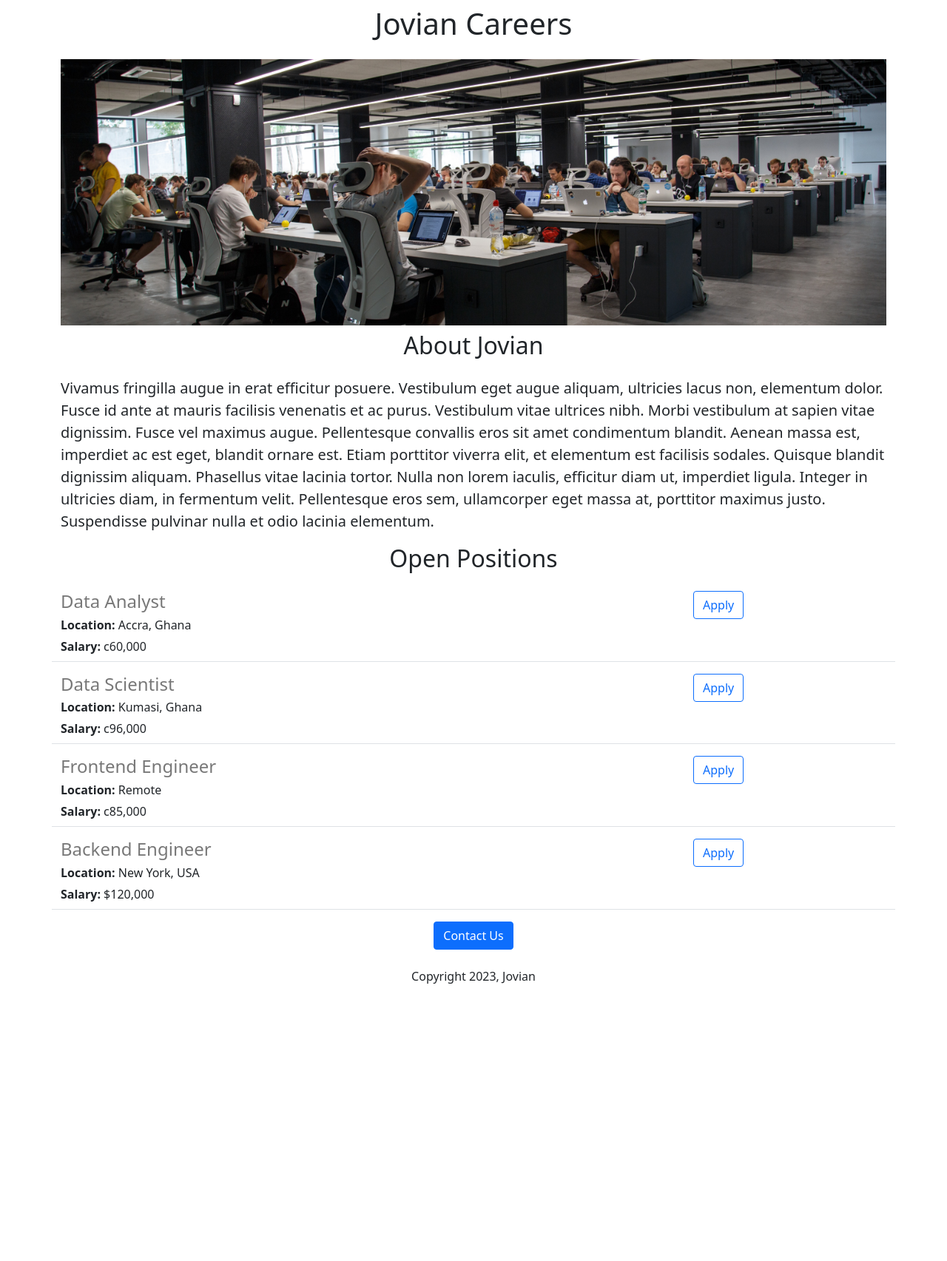
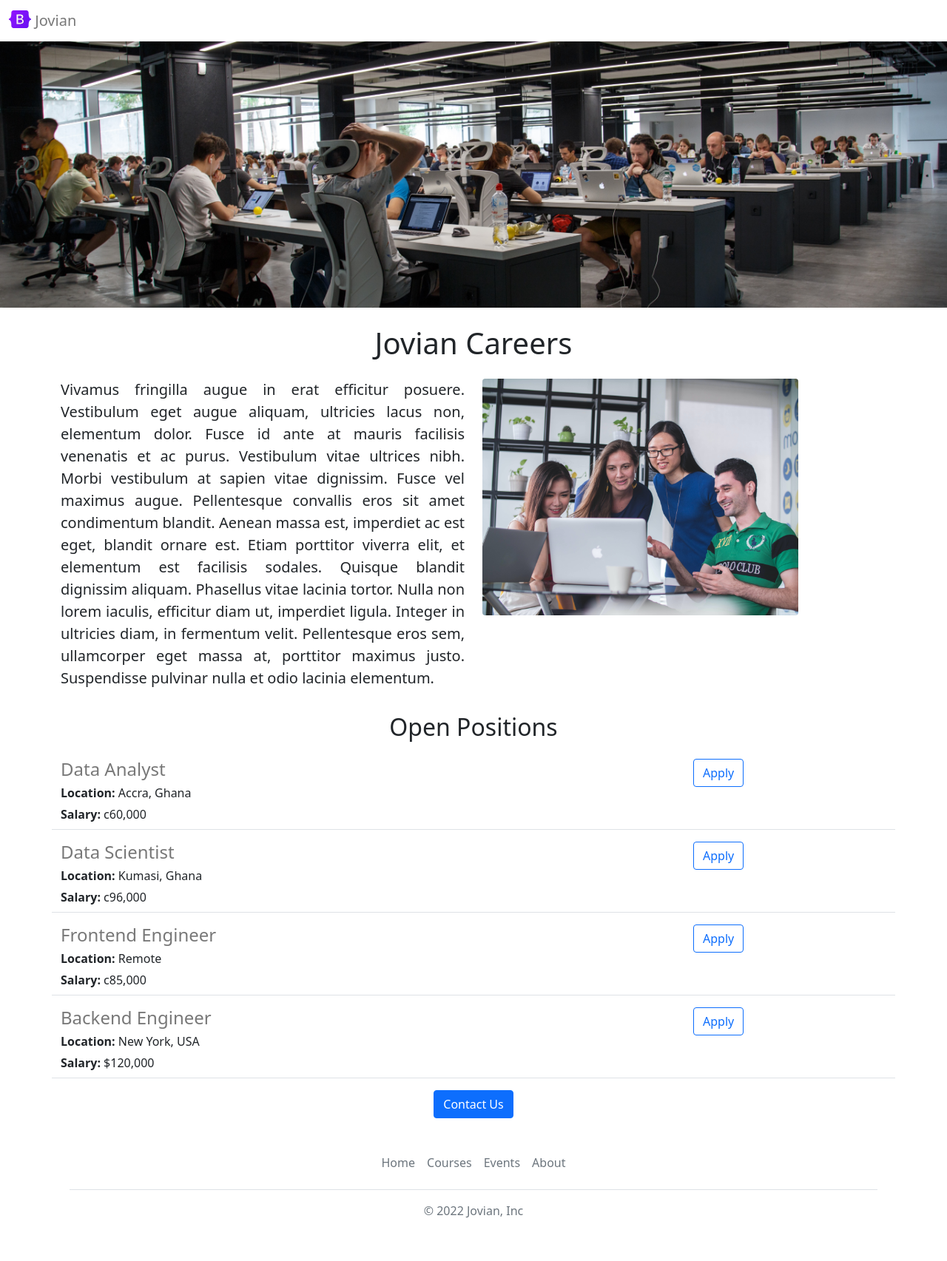
Before and after one commit to dr-adada/jovian-careers-website-v2, a Flask app: page / in a window 1280 px wide. Shown: the whole page at 74% size. Before the commit the page ends 1330 px from the top, so only its background shows below. Run offline with Flask 2, Linux system fonts and the light colour scheme.

Commit message:
functional and aesthetic improvements

```diff
--- /dev/null
+++ b/templates/footer.html
@@ -0,0 +1,14 @@
+<div class="container">
+  <footer class="py-3 my-4">
+    <ul class="nav justify-content-center border-bottom pb-3 mb-3">
+      <li class="nav-item"><a target="_blank" href="https://jovian.ai" class="nav-link px-2 text-muted">Home</a></li>
+      <li class="nav-item"><a
+target="_blank" href="https://jovian.ai/learn" class="nav-link px-2 text-muted">Courses</a></li>
+      <li class="nav-item"><a
+target="_blank" href="https://jovian.ai/events" class="nav-link px-2 text-muted">Events</a></li>
+      <li class="nav-item"><a
+target="_blank" href='https://jovian.ai/about' class="nav-link px-2 text-muted">About</a></li>
+    </ul>
+    <p class="text-center text-muted">&copy; 2022 Jovian, Inc</p>
+  </footer>
+</div>
--- a/templates/home.html
+++ b/templates/home.html
@@ -11,24 +11,33 @@
         height: 360px;
         width: 100%;
         object-fit: cover;
+        margin-bottom: 16px;
 
       }
     </style>
   </head>
   <body>
+    {% include 'nav.html' %}
+    <img class='img-fluid' id="banner" src="https://jovian-careers-website.abdulrahim88.repl.co/static/banner.jpg">
     <div class='container'>
    <h1 class='text-center mt-2 mb-4'>Jovian Careers</h1>
-    <img class='img-fluid' id="banner" src="https://jovian-careers-website.abdulrahim88.repl.co/static/banner.jpg">
-    <h2 class='text-center mt-2 mb-4'>About Jovian</h2>
-    <p class='lead'>Vivamus fringilla augue in erat efficitur posuere. Vestibulum eget augue aliquam, ultricies lacus non, elementum dolor. Fusce id ante at mauris facilisis venenatis et ac purus. Vestibulum vitae ultrices nibh. Morbi vestibulum at sapien vitae dignissim. Fusce vel maximus augue. Pellentesque convallis eros sit amet condimentum blandit. Aenean massa est, imperdiet ac est eget, blandit ornare est. Etiam porttitor viverra elit, et elementum est facilisis sodales. Quisque blandit dignissim aliquam. Phasellus vitae lacinia tortor. Nulla non lorem iaculis, efficitur diam ut, imperdiet ligula. Integer in ultricies diam, in fermentum velit. Pellentesque eros sem, ullamcorper eget massa at, porttitor maximus justo. Suspendisse pulvinar nulla et odio lacinia elementum.</p>
+  <div class='row' style='margin-bottom: 16px;'>
+    <div class='col-md-6'>
+    <p class='lead' style='text-align: justify;'>Vivamus fringilla augue in erat efficitur posuere. Vestibulum eget augue aliquam, ultricies lacus non, elementum dolor. Fusce id ante at mauris facilisis venenatis et ac purus. Vestibulum vitae ultrices nibh. Morbi vestibulum at sapien vitae dignissim. Fusce vel maximus augue. Pellentesque convallis eros sit amet condimentum blandit. Aenean massa est, imperdiet ac est eget, blandit ornare est. Etiam porttitor viverra elit, et elementum est facilisis sodales. Quisque blandit dignissim aliquam. Phasellus vitae lacinia tortor. Nulla non lorem iaculis, efficitur diam ut, imperdiet ligula. Integer in ultricies diam, in fermentum velit. Pellentesque eros sem, ullamcorper eget massa at, porttitor maximus justo. Suspendisse pulvinar nulla et odio lacinia elementum.</p>
+    </div>
+    <div class='d-none d-md-block col-md-6'>
+    <img src='/static/background.jpg' style='height: 320px; border-radius: 4px;'>
+    </div>
+    </div>
     <h2 class='text-center mt-2 mb-4'>Open Positions</h2>
     <div>
       {% for job in jobs %}
       {% include 'jobitem.html' %}
       {% endfor %}
     <div style="text-align: center;">
-      <button type="button" class="btn btn-primary">Contact Us</button>
-      <p class='mt-4'>Copyright 2023, Jovian</p>
+      <a
+target="_blank" href='mailto:mailto:adada.theseeker@gmail.com?subject=Question%20about%20Job%20Openings&body=My%20Name%3A%20%3CType%20your%20name%3E%0D%0A%0D%0AMy%20Question%3A%20%3Ctype%20your%20question%3E%0D%0A%0D%0A' type="button" class="btn btn-primary">Contact Us</a>
     </div>
   </body>
+  {% include 'footer.html' %}
 </html>
--- a/templates/jobitem.html
+++ b/templates/jobitem.html
@@ -10,6 +10,6 @@
     {% endif %}
   </div>
   <div class='col-3'>
-    <button type="button" class="btn btn-outline-primary">Apply</button>
+    <a target="_blank" href='mailto:mailto:adada.theseeker@gmail.com?subject=Application%20for%20{{job['title']}}&body=My%20Name%3A%20%3CType%20your%20name%3E%0D%0AMy%20resume%3A%20%3Cadd%20your%20resume%20link%3E%0D%0AMy%20LinkedIn%20link%20%3Cadd%20your%20linkedin%20link%3E%0D%0A' type="button" class="btn btn-outline-primary">Apply</a>
   </div>
 </div>
--- /dev/null
+++ b/templates/nav.html
@@ -0,0 +1,9 @@
+<nav class="navbar shadow-sm fixed-top bg-white">
+  <div class="container-fluid">
+    <a class="navbar-brand" href="#" style='color:rgb(120, 120, 120)'>
+      <img src="/static/logo.svg" alt="Logo" width="30" height="24" class="d-inline-block align-text-top">
+      Jovian
+    </a>
+  </div>
+</nav>
+<div style='height: 56px;'></div>
```
Also changed, not shown: static/background.jpg (added), static/logo.svg (added).
